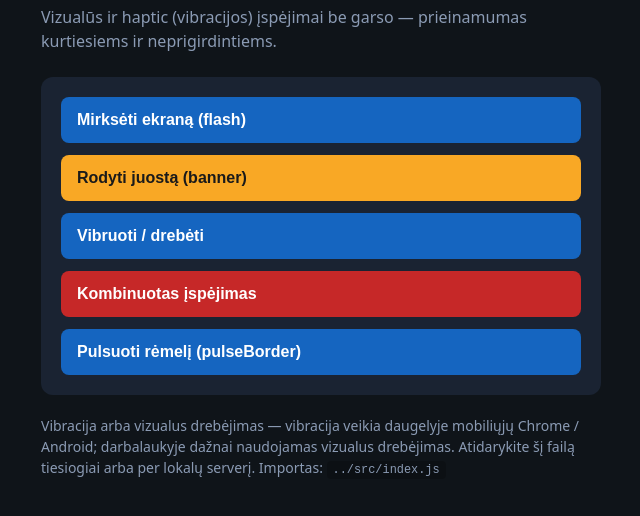
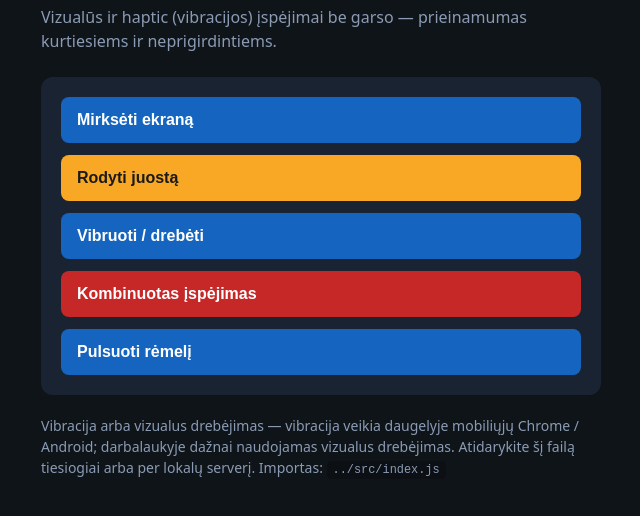
Before and after one commit to Auriukux/deaf-signal, a website: page examples/demo.html in a window 1280 px wide. Shown: the part 62-578 px from the top of the page, without its empty margins (319-959 px from the left). Drawn offline with Linux system fonts and the light colour scheme.

Commit message:
Remove English API nicknames from LT demo buttons

```diff
--- a/examples/demo.html
+++ b/examples/demo.html
@@ -138,11 +138,11 @@
         title: "deaf-signal — demonstracija",
         lead:
           "Vizualūs ir haptic (vibracijos) įspėjimai be garso — prieinamumas kurtiesiems ir neprigirdintiems.",
-        btnFlash: "Mirksėti ekraną (flash)",
-        btnBanner: "Rodyti juostą (banner)",
+        btnFlash: "Mirksėti ekraną",
+        btnBanner: "Rodyti juostą",
         btnVibrate: "Vibruoti / drebėti",
         btnCombo: "Kombinuotas įspėjimas",
-        btnPulse: "Pulsuoti rėmelį (pulseBorder)",
+        btnPulse: "Pulsuoti rėmelį",
         hint:
           "Vibracija arba vizualus drebėjimas — vibracija veikia daugelyje mobiliųjų Chrome / Android; darbalaukyje dažnai naudojamas vizualus drebėjimas. Atidarykite šį failą tiesiogiai arba per lokalų serverį. Importas: <code>../src/index.js</code>",
         banner: "⚠️ Dėmesio: svarbus pranešimas.",
```
